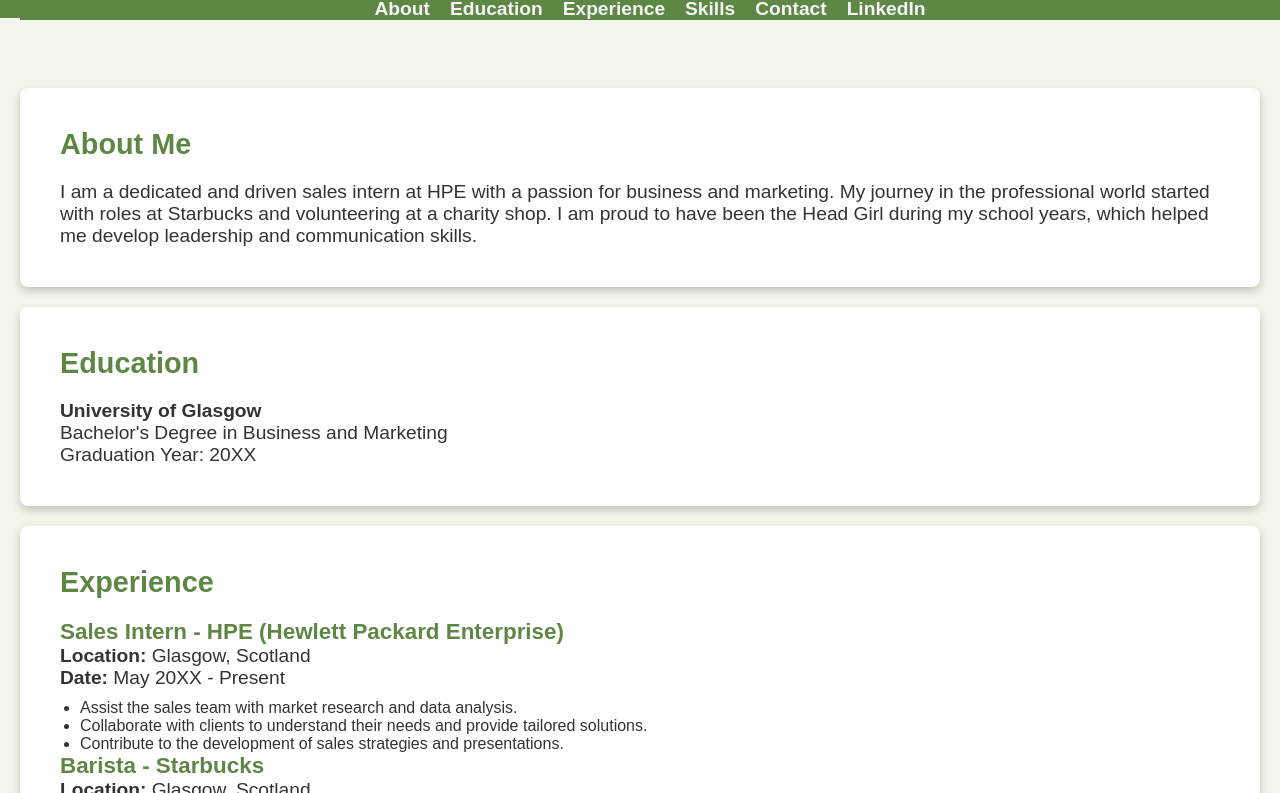
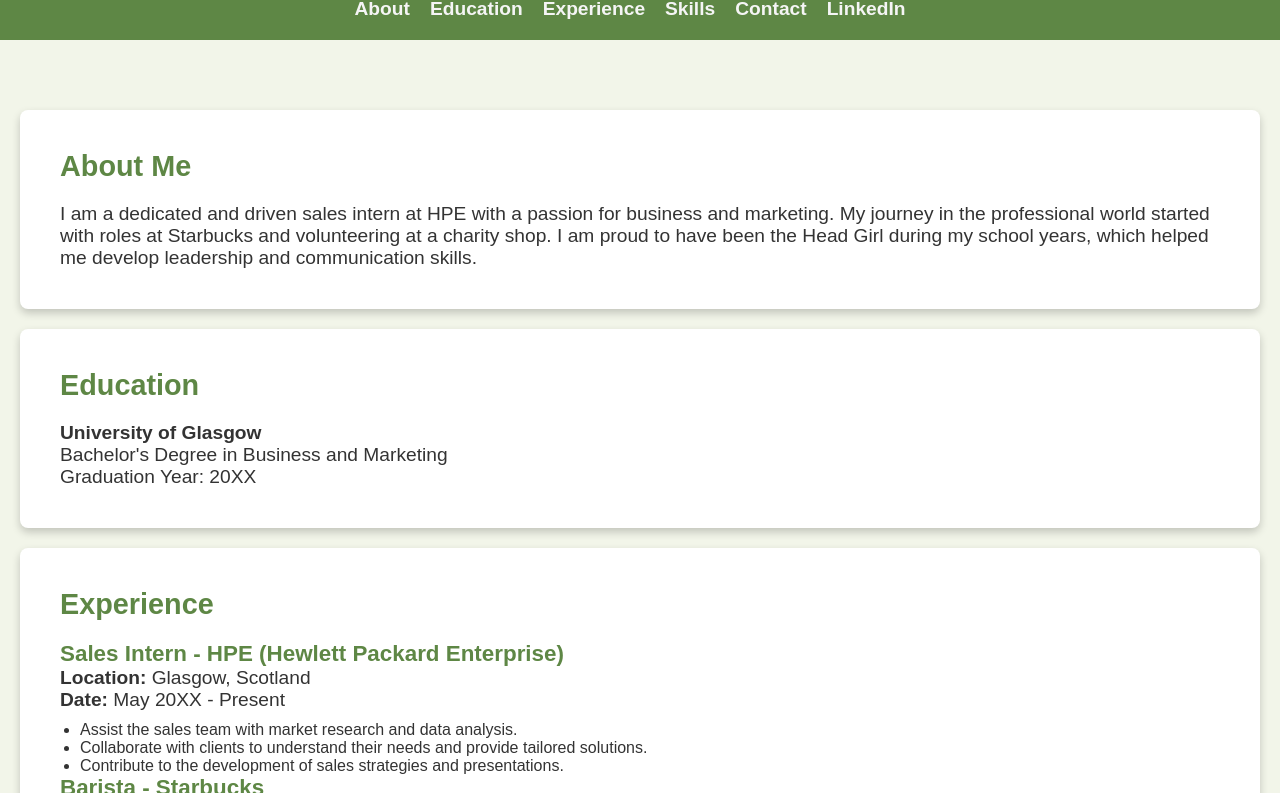
Before and after one commit to tobyjones7/CVTemplate, a plain HTML site: page index.html in a window 1280 px wide. Shown: the part 77-870 px from the top of the page. Drawn offline with Linux system fonts and the light colour scheme.

Commit message:
Update styles.css

```diff
--- a/styles.css
+++ b/styles.css
@@ -32,13 +32,6 @@ p {
 }
 
 /* Navigation styles */
-nav {
-    background-color: #5e8745; /* Dark green background for nav bar */
-    position: fixed;
-    width: 100%;
-    top: 0
-    z-index: 100;
-}
 
 nav ul li {
     display: inline;
```
